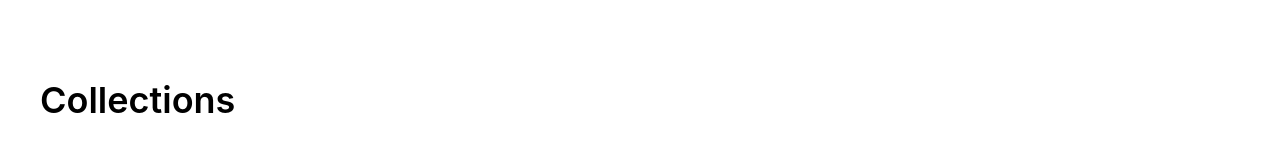
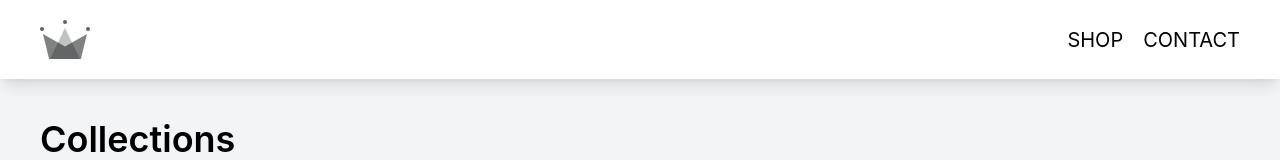
Before and after one commit to MonwarK/crwn-store, a React (Create React App) app: page /shop in a window 1280 px wide. Shown: the top 160 px of the page. Built offline with nearby package versions, Linux system fonts and the light colour scheme.

Commit message:
Added header with links to shopping page and contact page

```diff
--- a/src/App.js
+++ b/src/App.js
@@ -1,14 +1,18 @@
 import { Route, Routes } from "react-router-dom";
+import Header from "./components/header.component";
 import HomePage from "./pages/homepage.component";
 import ShopPage from "./pages/shoppage.component";
 
 function App() {
   return (
-    <div className="overflow-hidden">
-      <Routes>
-        <Route path="/" element={<HomePage />} />
-        <Route path="/shop" element={<ShopPage />} />
-      </Routes>
+    <div className="overflow-hidden bg-gray-100">
+      <Header />
+      <div className="px-10">
+        <Routes>
+          <Route path="/" element={<HomePage />} />
+          <Route path="/shop" element={<ShopPage />} />
+        </Routes>
+      </div>
     </div>
   );
 }
--- /dev/null
+++ b/src/components/header.component.jsx
@@ -0,0 +1,25 @@
+import React from 'react'
+import { Link } from 'react-router-dom';
+import { ReactComponent as Logo } from "../assets/crown.svg";
+
+
+function Header() {
+  return (
+    <header className='mb-5 flex items-center justify-between uppercase px-10 py-5 shadow-lg bg-white'>
+      <Link to="/">
+        <Logo />
+      </Link>
+
+      <div className='flex items-center space-x-5 text-xl'>
+        <Link className='hover:underline' to="/shop">
+          Shop
+        </Link>
+        <Link className='hover:underline' to="/contact">
+          Contact
+        </Link>
+      </div>
+    </header>
+  )
+}
+
+export default Header
--- a/src/pages/shoppage.component.jsx
+++ b/src/pages/shoppage.component.jsx
@@ -6,7 +6,7 @@ function ShopPage() {
 
 
   return (
-    <div className='p-10'>
+    <div>
       <h1 className='text-4xl font-semibold my-10'>Collections</h1>
       {SHOP_DATA.map((category) => (
         <CollectionPreview
```
Also changed, not shown: src/assets/crown.svg (added).
